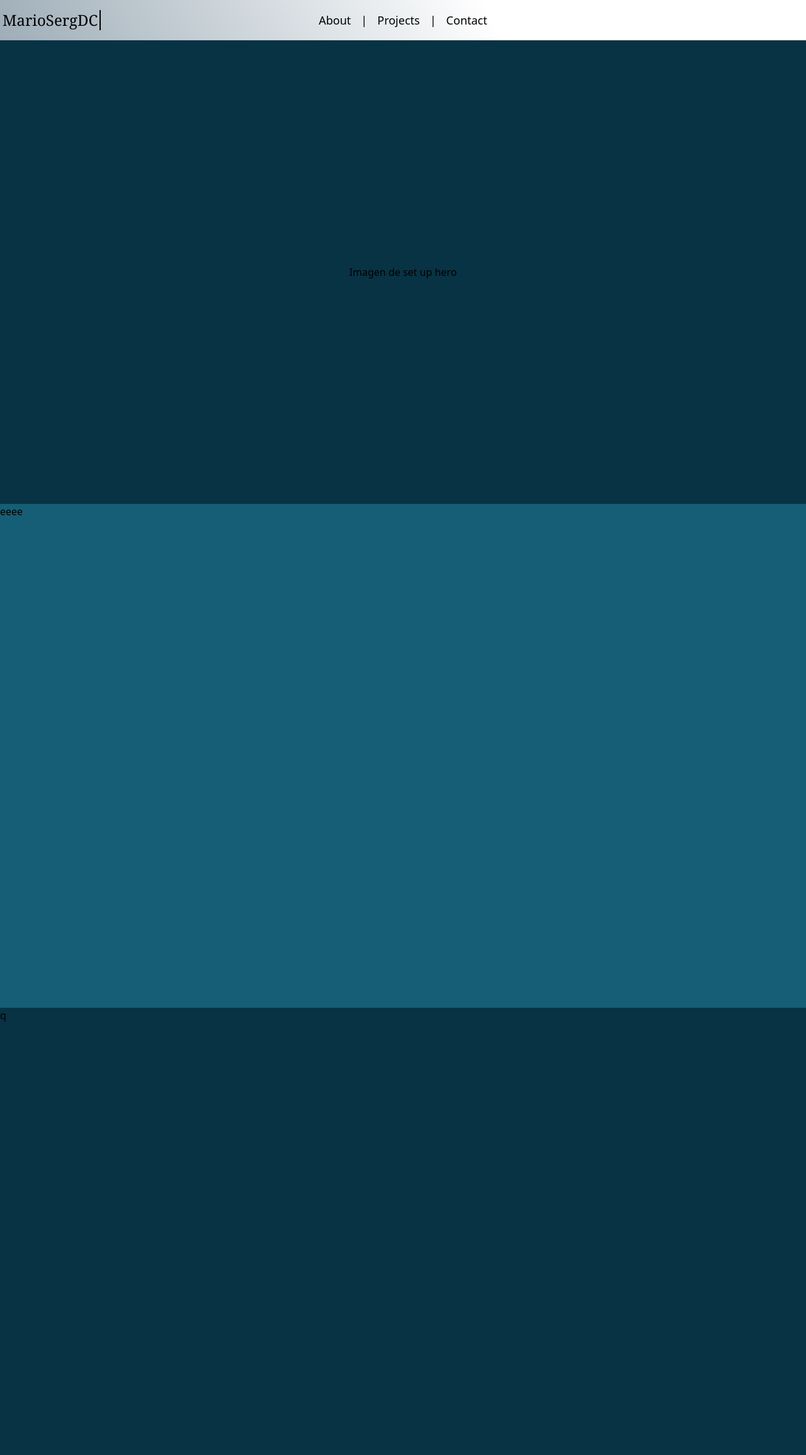
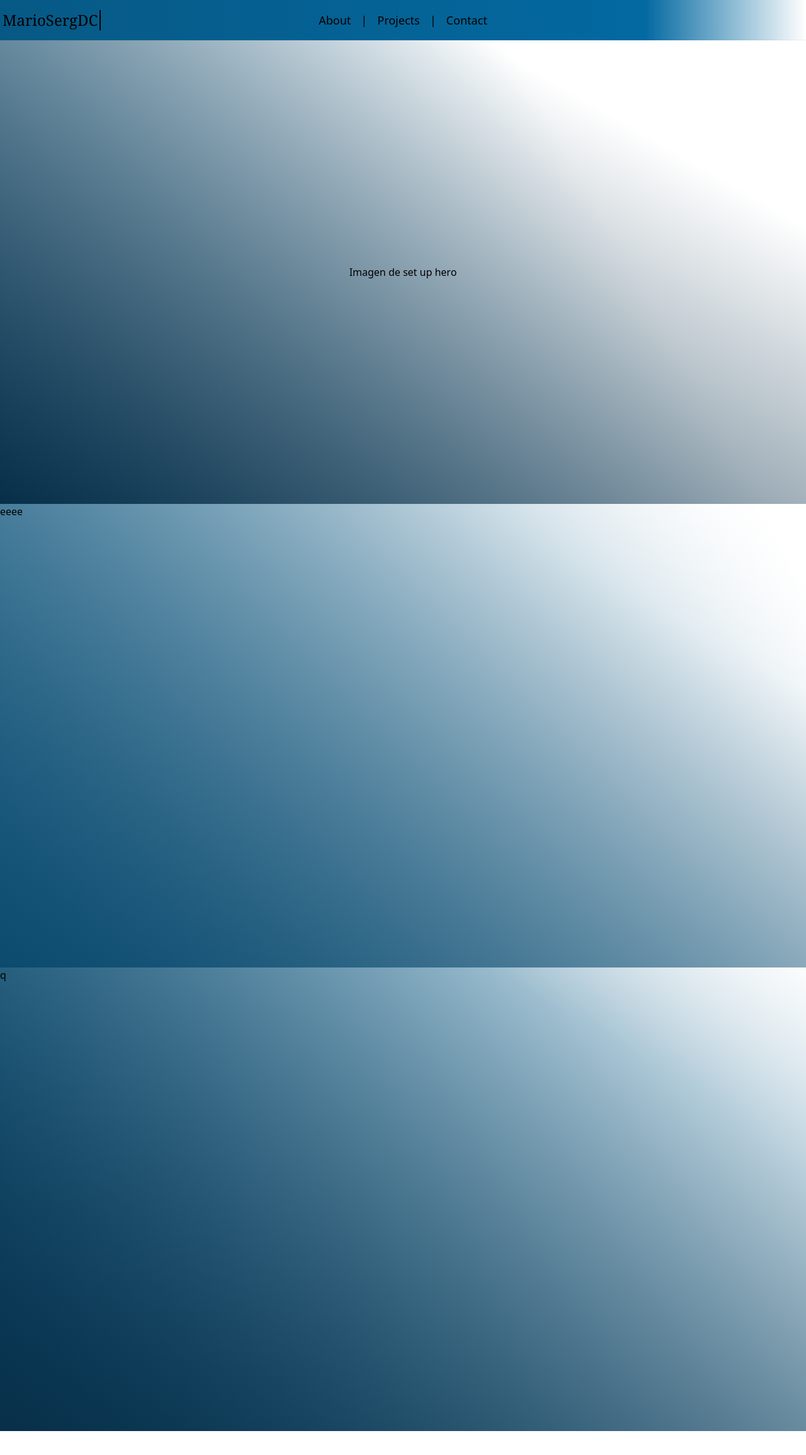
Before and after one commit to mariosergdc/portfolio, a React (Vite) app: page / in a window 1280 px wide. Shown: the top 2310 px of the page at 63% size. After the commit the page ends 2272 px from the top, so only its background shows below. Built offline with nearby package versions, Linux system fonts and the light colour scheme.

Commit message:
navbar sticky,bg

```diff
--- a/src/App.tsx
+++ b/src/App.tsx
@@ -3,21 +3,30 @@ import NavBar from "./components/NavBar";
 export default function App() {
   return (
     <div
-      className="app relative flex items-center min-h-screen flex-col overflow-hidden
-    bg-gradient-to-tr from-sky-950 via-transparent via-80% to-white/[0.9]"
+      className="relative flex items-center min-h-screen flex-col
+    bg-gradient-to-tr from-sky-800 via-transparent via-80% to-white/[0.9]"
     >
       <NavBar />
       <main className="main w-full">
         <section
           id="section-1"
-          className="section-1 bg-cyan-950 flex content-center justify-center flex-wrap"
+          className="section-1 flex content-center justify-center flex-wrap
+          bg-gradient-to-tr from-sky-950 via-transparent via-80% to-white/[0.9]"
         >
           <div>Imagen de set up hero</div>
         </section>
-        <section id="section-2" className="section-2 bg-cyan-800">
+        <section
+          id="section-2"
+          className="section-2
+        bg-gradient-to-tr from-sky-900 via-transparent via-80% to-white/[0.9]"
+        >
           eeee
         </section>
-        <section id="section-3" className="section-3 bg-cyan-950">
+        <section
+          id="section-3"
+          className="section-3
+        bg-gradient-to-tr from-sky-950 via-transparent via-80% to-white/[0.9]"
+        >
           q
         </section>
       </main>
--- a/src/components/NavBar.tsx
+++ b/src/components/NavBar.tsx
@@ -2,7 +2,10 @@ import Menu from "./Menu";
 
 const NavBar = () => {
   return (
-    <div className="sticky top-0 z-40 w-full h-16 lg:border-b lg:border-b-slate-500/10 bg-transparent shadow-slate-50">
+    <div
+      className="sticky top-0 z-40 w-full h-16 lg:border-b lg:border-b-slate-500/10
+    bg-gradient-to-r from-sky-800 via-sky-700 via-80% to-white/[0.9] shadow-slate-50"
+    >
       <header className="container grid grid-cols-3 navbar h-full items-center mx-auto ">
         <h1 className="brand text-2xl pl-2 md:pl-1 font-serif">MarioSergDC</h1>
         <Menu />
--- a/src/index.css
+++ b/src/index.css
@@ -100,14 +100,11 @@
   height: calc(100vh - (4rem));
 } */
 
-.section-1 {
+.section-1,
+.section-2,
+.section-3 {
   scroll-margin-top: 4rem;
   height: calc(100vh - 4rem);
-}
-
-.section-2,
-.section-3 {
-  height: 100vh;
 }
 
 .main {
```
